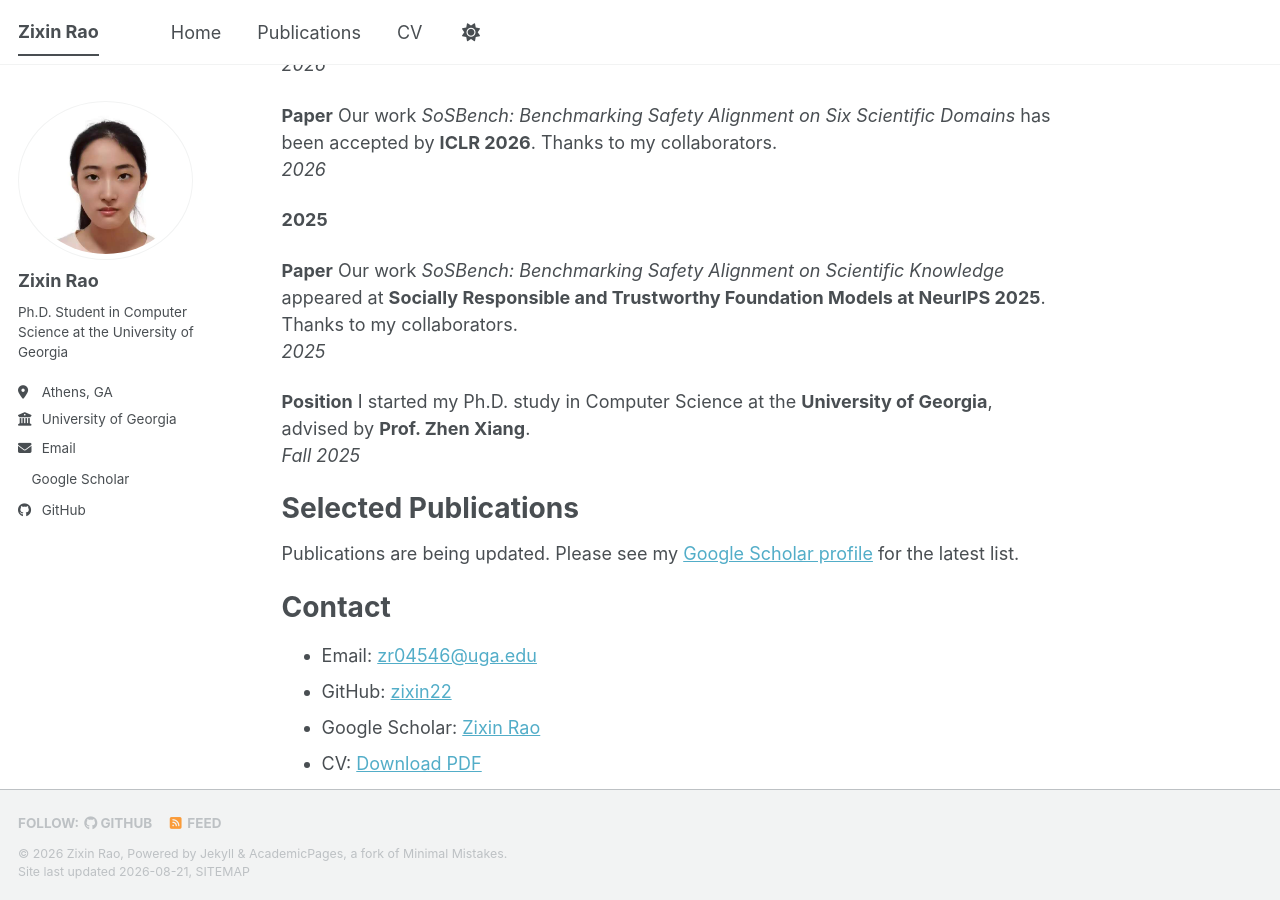
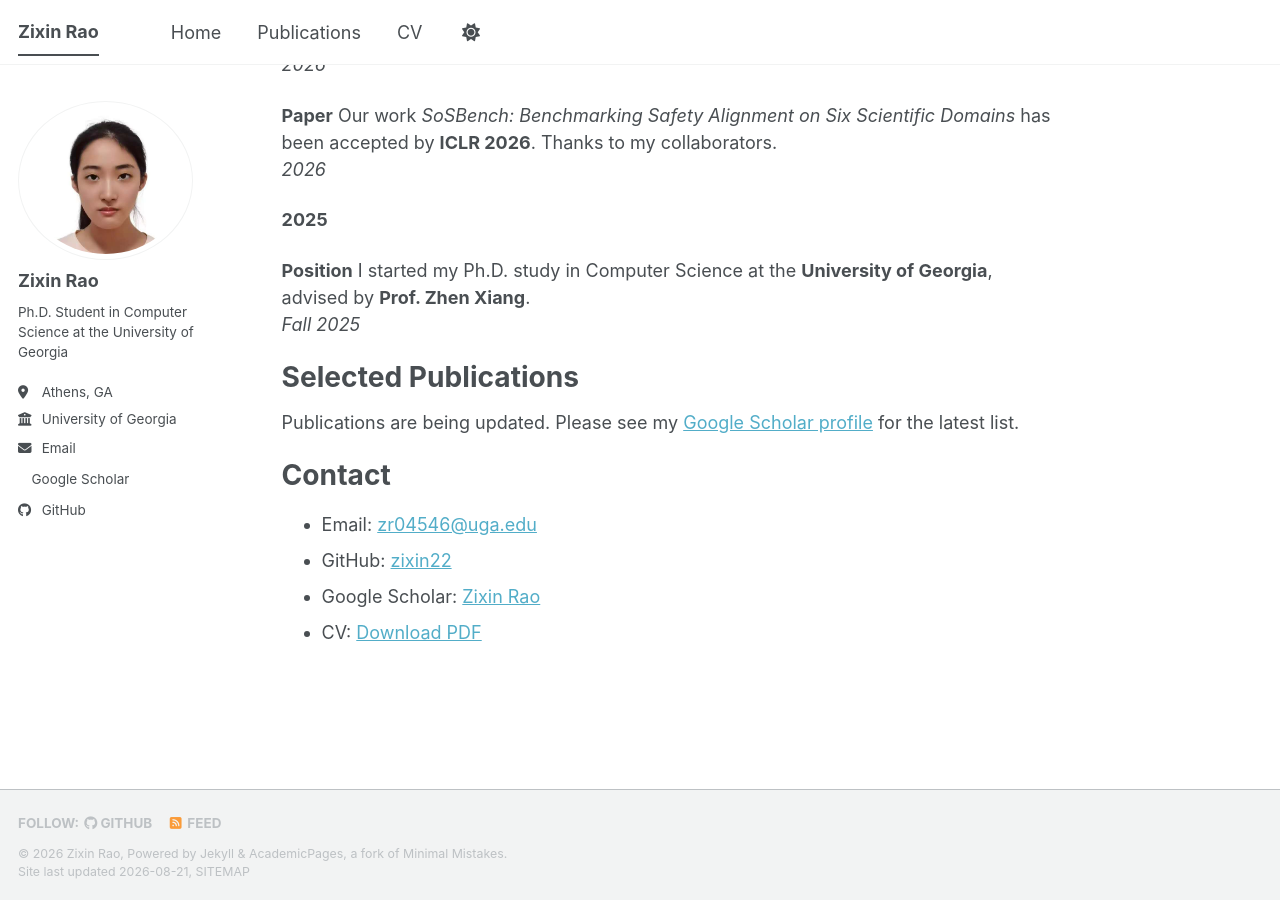
Before and after one commit to zixin22/zixin22-profile, a Jekyll site: the page built from _pages/about.md, in a window 1280 px wide and 900 px high, scrolled down 753 px. Built offline with Jekyll 4.4.1, drawn with Linux system fonts in a browser that asks for light colours; a style sheet for code colours, icons or effects is not loaded.

Commit message:
Remove NeurIPS workshop news item

```diff
--- a/_pages/about.md
+++ b/_pages/about.md
@@ -34,9 +34,6 @@ News
 
 **2025**
 
-**Paper** Our work *SoSBench: Benchmarking Safety Alignment on Scientific Knowledge* appeared at **Socially Responsible and Trustworthy Foundation Models at NeurIPS 2025**. Thanks to my collaborators.
-*2025*
-
 **Position** I started my Ph.D. study in Computer Science at the **University of Georgia**, advised by **Prof. Zhen Xiang**.
 *Fall 2025*
 
```
